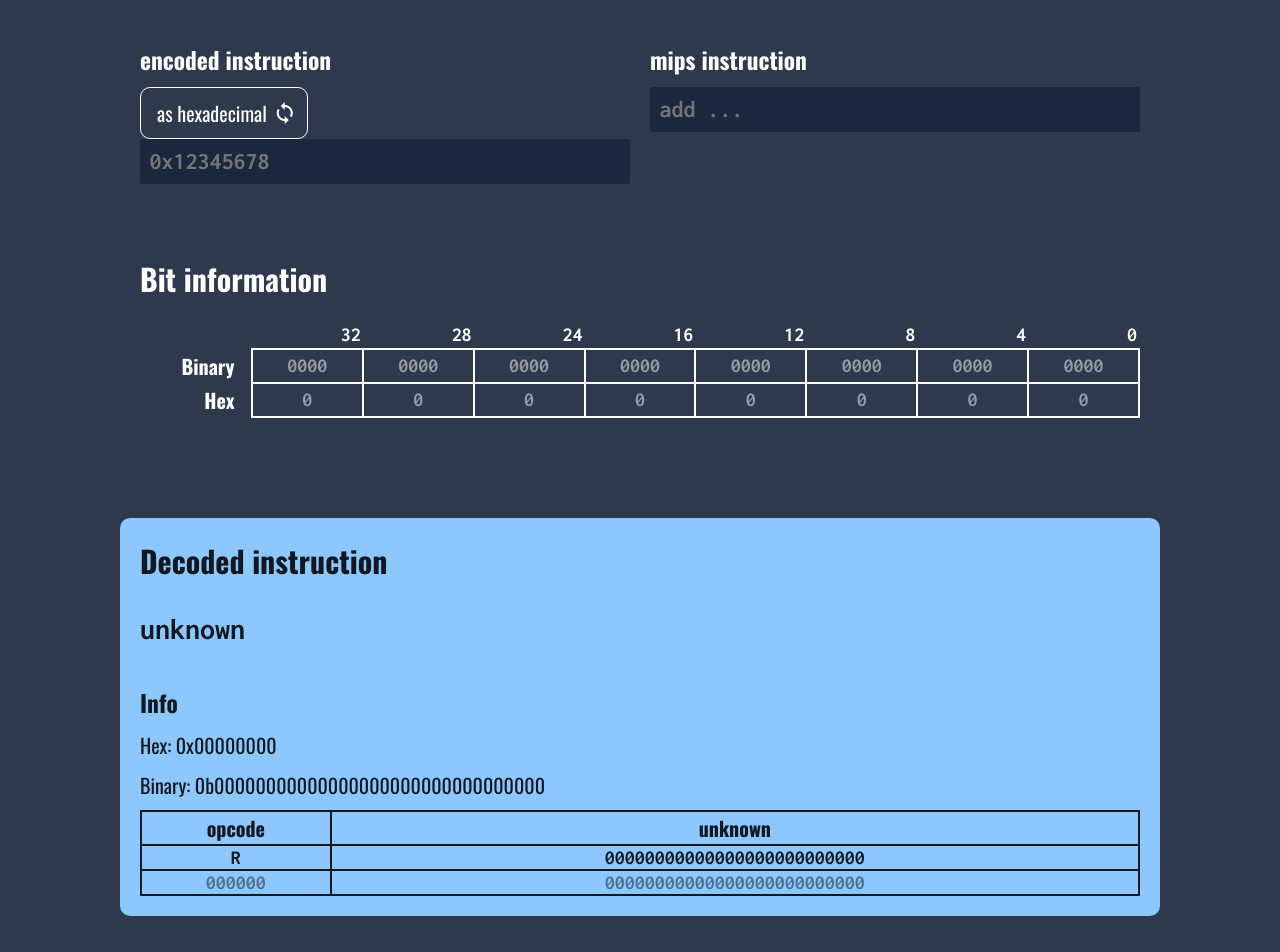
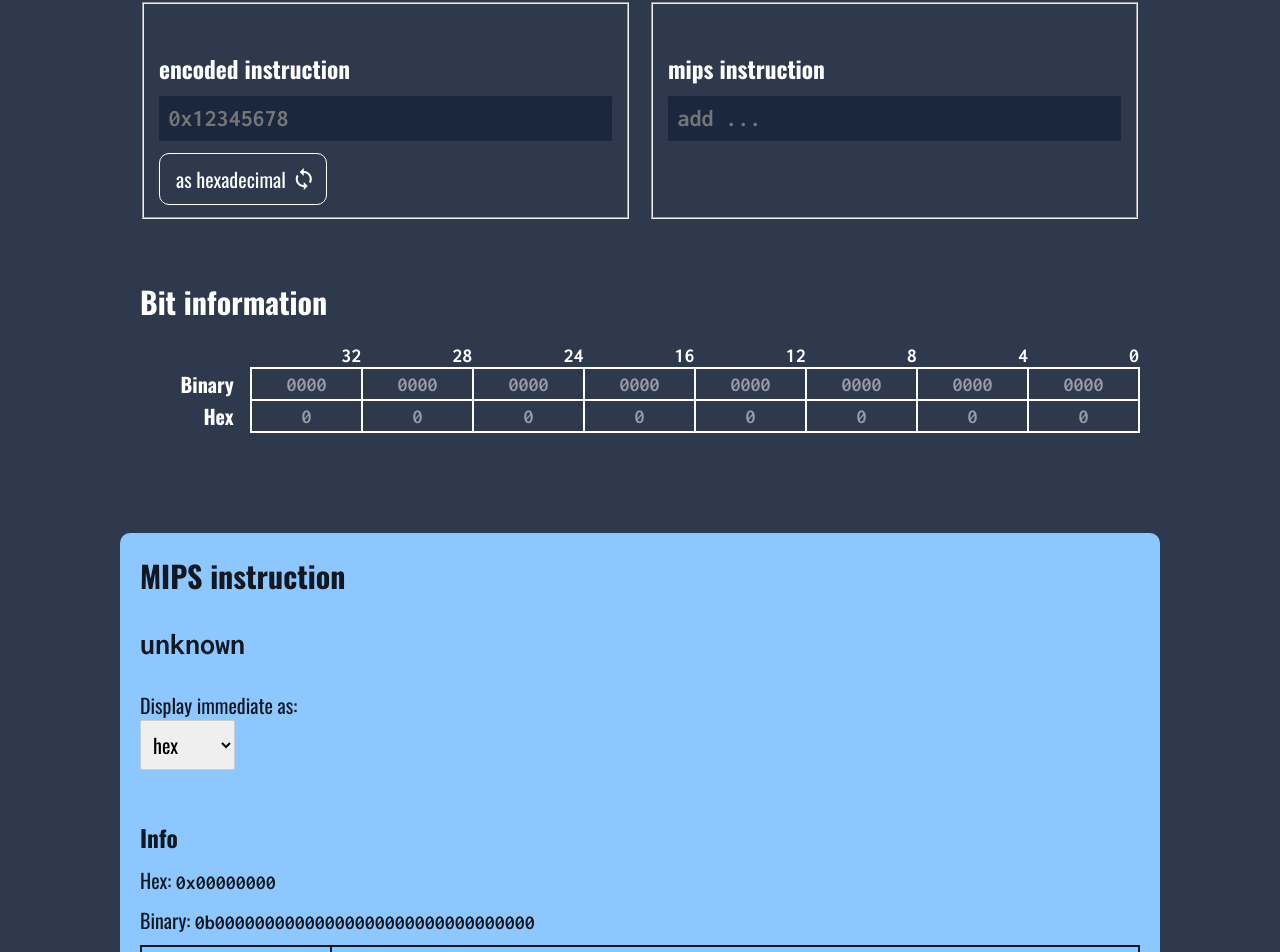
Before and after one commit to jeffsieu/mips-converter, a Svelte app: page / in a window 1280 px wide. Shown: the part 300-1252 px from the top of the page. Built offline with nearby package versions, Linux system fonts and the light colour scheme.

Commit message:
Add immediate format options

```diff
--- a/src/App.svelte
+++ b/src/App.svelte
@@ -1,9 +1,11 @@
 <script lang="ts">
 	import { parseInstruction } from './instructions';
+import { BinFormat, DecFormat, HexFormat, ImmediateFormat } from './instructions/format/format';
 	import { getMipsInstructionBinary } from './instructions/parser';
 	import { binToHex, getZeroPadding, hexToBin } from './utils';
 
 	type InputType = 'encoded' | 'mips';
+	const immediateFormats = [new HexFormat(), new DecFormat(), new BinFormat()];
 
 	let hexInput: string;
 	let binInput: string;
@@ -13,13 +15,13 @@ import { getMipsInstructionBinary } from './instructions/parser';
 
 	// Settings
 	let showRegisterName = true;
+	let showImmediateAs: ImmediateFormat = immediateFormats[0];
 
-	function toggleInput() {
-		console.log('toggling input');
+	function toggleInput(): void {
 		isInputHex = !isInputHex;
 	}
 
-	function toggleInputType() {
+	function toggleInputType(): void {
 		inputType = inputType === 'encoded' ? 'mips' : 'encoded';
 	}
 
@@ -52,14 +54,15 @@ import { getMipsInstructionBinary } from './instructions/parser';
 	$: hexDisplay = binToHex(binary);
 	$: binDisplay = binary.padEnd(32, '0');
 
-	$: instruction = parseInstruction(binary, showRegisterName);
+	$: instruction = parseInstruction(binary, showRegisterName, showImmediateAs);
 	$: fields = instruction?.fields ?? [];
-	$: mipsInstruction = instruction.toMips();
+	$: mipsInstruction = instruction?.toMips() ?? null;
 </script>
 
 <main>
 	<h1>mips converter</h1>
 	<section>
+		<form autocomplete="off" on:submit={(e) => e.preventDefault()}>
 			<h2>Input</h2>
 			{#if !isInputValid}
 				<p>Error in input</p>
@@ -73,37 +76,42 @@ import { getMipsInstructionBinary } from './instructions/parser';
 				</button>
 			</div>
 			<div class="split">
-			<div>
+				<fieldset disabled={inputType === 'mips'}>
 					<h3>encoded instruction</h3>
+					{#if isInputHex}
+					<div class="input full-width">
+						<input
+							id="hexInput"
+							class="code"
+							bind:value={hexInput}
+							placeholder="0x12345678"
+						/>
+					</div>
+					{/if}
+					{#if !isInputHex}
+					<div class="input full-width">
+						<input id="binInput" class="code" bind:value={binInput} placeholder="01011001..."/>
+					</div>
+					{/if}
 					<button id="change-input-button" class="icon-button outlined" on:click={toggleInput}>
 						<label for="change-input-button">as {isInputHex ? 'hexadecimal' : 'binary'}</label>
 						<span class="material-icons">
 							sync
 						</span>
 					</button>
-
-				{#if isInputHex}
-					<div class="input full-width">
-						<input id="hexInput" class="code" bind:value={hexInput} placeholder="0x12345678"/>
-					</div>
-				{/if}
-				{#if !isInputHex}
-					<div class="input full-width">
-						<input id="binInput" class="code" bind:value={binInput} placeholder="0..."/>
-					</div>
-				{/if}
-			</div>
-			<div>
+				</fieldset>
+				<fieldset disabled={inputType === 'encoded'}>
 					<h3>mips instruction</h3>
 					<div class="input full-width">
 						<input id="mipsInput" class="code" bind:value={instructionInput} placeholder="add ..."/>
 					</div>
+				</fieldset>
 			</div>
-		</div>
+		</form>
 	</section>
 	<section>
 		<h2>Bit information</h2>
-		<table class="fields code-table raw-table transparent">
+		<table class="code-table raw-table transparent">
 			<tr>
 				<!-- <th class="vertical-th"></th> -->
 
@@ -112,7 +120,8 @@ import { getMipsInstructionBinary } from './instructions/parser';
 				{/each}
 			</tr>
 		</table>
-		<table class="fields code-table raw-table">
+		<table class="code-table raw-table">
+			<tbody>
 				<tr>
 					<th class="vertical-th">Binary</th>
 					{#each (binDisplay.match(/.{1,4}/g) ?? []) as chunk, i}
@@ -136,26 +145,40 @@ import { getMipsInstructionBinary } from './instructions/parser';
 						<td class={i >= hexDisplay.length ? 'gray' : ''}>{chunk}</td>
 					{/each}
 				</tr>
+			</tbody>
 		</table>
 	</section>
 	<section id="decoded-instruction-section" class="bg-primary panel" style="position: relative">
-		<h2 style="margin-block-start: 0;">Decoded instruction</h2>
+		<h2 style="margin-block-start: 0;">MIPS instruction</h2>
 		<p id="mips-instruction" class="code">
 			{mipsInstruction ?? 'unknown'}
 		</p>
+		<div id="settings">
+			<label for="immediateFormat">Display immediate as:</label>
+			<select id="immediateFormat" bind:value={showImmediateAs}>
+				{#each immediateFormats as format}
+					<option value={format}>
+						{format.name}
+					</option>
+				{/each}
+			</select>
+		</div>
 		<h3>Info</h3>
 		<p class='instruction-encoding'>
-			Hex: 0x{fullHexadecimal}
+			Hex: <span class="code">0x{fullHexadecimal}</span>
 		</p>
 		<p class='instruction-encoding'>
-			Binary: 0b{fullBinary}
+			Binary: <span class="code">0b{fullBinary}</span>
 		</p>
-		<table class="fields code-table">
+		<table id="fields" class="code-table">
+			<thead>
 				<tr>
 					{#each fields as field}
 						<th>{field.name}</th>
 					{/each}
 				</tr>
+			</thead>
+			<tbody>
 				<tr>
 					{#each fields as field}
 						<td>{field.value}</td>
@@ -169,23 +192,18 @@ import { getMipsInstructionBinary } from './instructions/parser';
 						</td>
 					{/each}
 				</tr>
+			</tbody>
 		</table>
 	</section>
 </main>
 
 <style>
-/* :root {
-	--clr-primary-200: #E93835;
-	--clr-primary-400: #EF6F6C;
-	--clr-background: #2E394D;
-
-	--clr-on-primary: #FFFFFF;
-} */
 	main {
 		text-align: left;
 		padding: 1em;
 		max-width: 50rem;
 		margin: 0 auto;
+		--table-border-width: 0.1rem;
 	}
 
 	.icon-button.outlined {
@@ -235,10 +253,26 @@ import { getMipsInstructionBinary } from './instructions/parser';
 		table-layout: fixed;
 	}
 
-	table.fields,
-	table.fields th, td {
-		border: 2px solid var(--clr-on);
+	table:not(#fields) {
 		border-collapse: collapse;
+	}
+
+	table:not(#fields):not(.transparent) td {
+		border-collapse: collapse;
+		border: var(--table-border-width) solid var(--clr-on);
+	}
+
+	table#fields th,
+	table#fields td {
+		border-top: var(--table-border-width) solid var(--clr-on);
+		border-right: var(--table-border-width) solid var(--clr-on);
+	}
+
+	table#fields {
+		border-spacing: 0;
+		border-left: var(--table-border-width) solid var(--clr-on);
+		border-bottom: var(--table-border-width) solid var(--clr-on);
+		/* border-collapse: collapse; */
 	}
 
 	table {
@@ -251,7 +285,7 @@ import { getMipsInstructionBinary } from './instructions/parser';
 		font-weight: bold;
 	}
 
-	table.fields .vertical-th {
+	table .vertical-th {
 		text-align: end;
 		margin-right: 2rem;
 		border-inline-start-color: transparent;
@@ -280,12 +314,17 @@ import { getMipsInstructionBinary } from './instructions/parser';
 		text-align: center;
 	}
 
+	.icon-button:disabled {
+		border-color: var(--clr-disabled);
+		color: var(--clr-disabled);
+	}
+
 	.icon-button label {
 		margin-inline: 0.3rem;
 	}
 
-	.icon-button:hover,
-	.icon-button:active {
+	.icon-button:not(:disabled):hover,
+	.icon-button:not(:disabled):active {
 		background-color: var(--clr-background-dark);
 	}
 
--- /dev/null
+++ b/src/instructions/format/format.ts
@@ -0,0 +1,39 @@
+export abstract class ImmediateFormat {
+    name: string;
+
+    constructor(name: string) {
+        this.name = name;
+    }
+
+    abstract format(binary: string): string;
+}
+
+export class HexFormat extends ImmediateFormat {
+    constructor() {
+        super('hex');
+    }
+
+    override format(binary: string): string {
+        return '0x' + parseInt(binary, 2).toString(16);
+    }
+}
+
+export class DecFormat extends ImmediateFormat {
+    constructor() {
+        super('decimal');
+    }
+
+    override format(binary: string): string {
+        return parseInt(binary, 2).toString(10);
+    }
+}
+
+export class BinFormat extends ImmediateFormat {
+    constructor() {
+        super('binary');
+    }
+
+    override format(binary: string): string {
+        return '0b' + parseInt(binary, 2).toString(2);
+    }
+}
--- a/src/instructions/i-instruction.ts
+++ b/src/instructions/i-instruction.ts
@@ -1,24 +1,17 @@
 import instructionSpecs from './data/instructionSpec.json';
+import type { ImmediateFormat } from './format/format';
 
 import Instruction from "./instruction";
 import type InstructionField from './instruction-field';
 import type { RegisterField, FieldName } from "./types";
 
-function formatIInstruction(mnemonic: string, fields: InstructionField<number>[]) {
+function formatIInstruction(mnemonic: string, fields: InstructionField<number>[]): string {
   // Fields = [rs, rt, immed]
   const fieldValues = fields.map(f => f.value);
-  switch(mnemonic) {
-    case 'addi':
-    case 'addiu':
-    case 'andi':
-    case 'ori':
-    case 'slti':
-    case 'sltiu':
-      // format: addi r1, r2, immed
-      return `${fieldValues[1]}, ${fieldValues[0]}, ${fieldValues[2]}`;
+  switch (mnemonic) {
     case 'beq':
     case 'bne':
-      return `${fieldValues[1]}, ${fieldValues[0]}, PC+4 + ${fieldValues[2]}`;
+      return `${fieldValues[1]}, ${fieldValues[0]}, PC + 4 + ${fieldValues[2]}`;
     case 'lbu':
     case 'lhu':
     case 'll':
@@ -30,6 +23,9 @@ function formatIInstruction(mnemonic: string, fields: InstructionField<number>[]
     case 'sh':
     case 'sw':
       return `${fieldValues[1]}, ${fieldValues[2]}(${fieldValues[0]})`;
+    default:
+      // format: addi r1, r2, immed
+      return `${fieldValues[1]}, ${fieldValues[0]}, ${fieldValues[2]}`;
   }
 }
 
@@ -52,7 +48,7 @@ export default class IInstruction extends Instruction {
     this.spec = instructionSpecs.find(spec => spec.opcode === this.opcode.interpolatedValue) ?? null;
   }
 
-  toMips(): string | null {
+  override toMips(): string | null {
     if (!this.spec?.mnemonic) {
       return null;
     }
--- a/src/instructions/j-instruction.ts
+++ b/src/instructions/j-instruction.ts
@@ -1,4 +1,5 @@
 import instructionSpecs from './data/instructionSpec.json';
+import type { ImmediateFormat } from './format/format';
 
 import Instruction from "./instruction";
 import type InstructionField from './instruction-field';
@@ -12,7 +13,7 @@ export default class JInstruction extends Instruction {
     this.spec = instructionSpecs.find(spec => spec.opcode === this.opcode.interpolatedValue) ?? null;
   }
 
-  toMips(): string {
+  override toMips(): string {
     const mipsInstruction = this.opcode.value + ' ' + this.jumpAddress.value;
     return mipsInstruction;
   }
--- a/src/instructions/parser.ts
+++ b/src/instructions/parser.ts
@@ -8,6 +8,7 @@ import FieldExtractor from './field-extractor';
 import type { InstructionType } from "./types";
 import UnknownInstruction from './unknown-instruction';
 import InstructionField from "./instruction-field";
+import type { ImmediateFormat } from "./format/format";
 
 const shiftMnemonics = ['sll', 'srl', 'sra'];
 
@@ -25,7 +26,7 @@ function getType(binary: string): InstructionType | 'U' {
   }
 }
 
-export function parseInstruction(binary: string, showRegisterName: boolean): Instruction {
+export function parseInstruction(binary: string, showRegisterName: boolean, immediateFormat: ImmediateFormat): Instruction {
   const extractor = new FieldExtractor(binary);
   const type = getType(binary);
   const opcode = extractor.extractField('opcode', 6, getOpcodeValue);
@@ -45,7 +46,7 @@ export function parseInstruction(binary: string, showRegisterName: boolean): Ins
     case 'I': {
       const rs = extractor.extractField('rs', 5, getRegister);
       const rt = extractor.extractField('rt', 5, getRegister);
-      const immediate = extractor.extractField('immed', 16, getImmediate);
+      const immediate = extractor.extractField('immed', 16, getImmediate(immediateFormat));
 
       return new IInstruction(opcode, rs, rt, immediate);
     }
--- a/src/instructions/parser/extractors.ts
+++ b/src/instructions/parser/extractors.ts
@@ -1,8 +1,8 @@
 import instructions from '../data/instructionSpec.json';
 import registers from '../data/registers.json';
+import type { ImmediateFormat } from '../format/format';
 
 const rInstructions = instructions.filter(i => i.functionCode !== null);
-
 
 export function getOpcodeValue(bits: string): string {
   const opcode = parseInt(bits, 2);
@@ -25,8 +25,8 @@ export function getFunctionCode(functionCode: string): string {
   )!.mnemonic;
 }
 
-export function getImmediate(immediate: string) {
-  return parseInt(immediate, 2).toString(10);
+export function getImmediate(immediateFormat: ImmediateFormat) {
+  return (immediate: string) => immediateFormat.format(immediate);
 }
 
 export function getJumpAddress(address: string) {
--- a/tsconfig.json
+++ b/tsconfig.json
@@ -8,5 +8,6 @@
     "esModuleInterop": true,
     "allowSyntheticDefaultImports": true,
     "strictNullChecks": true,
+    "noImplicitReturns": true
   }
 }
```
Also changed, not shown: src/instructions/types.d.ts (line endings or trailing spaces). Lines whose indentation alone changed are shown as unchanged.
